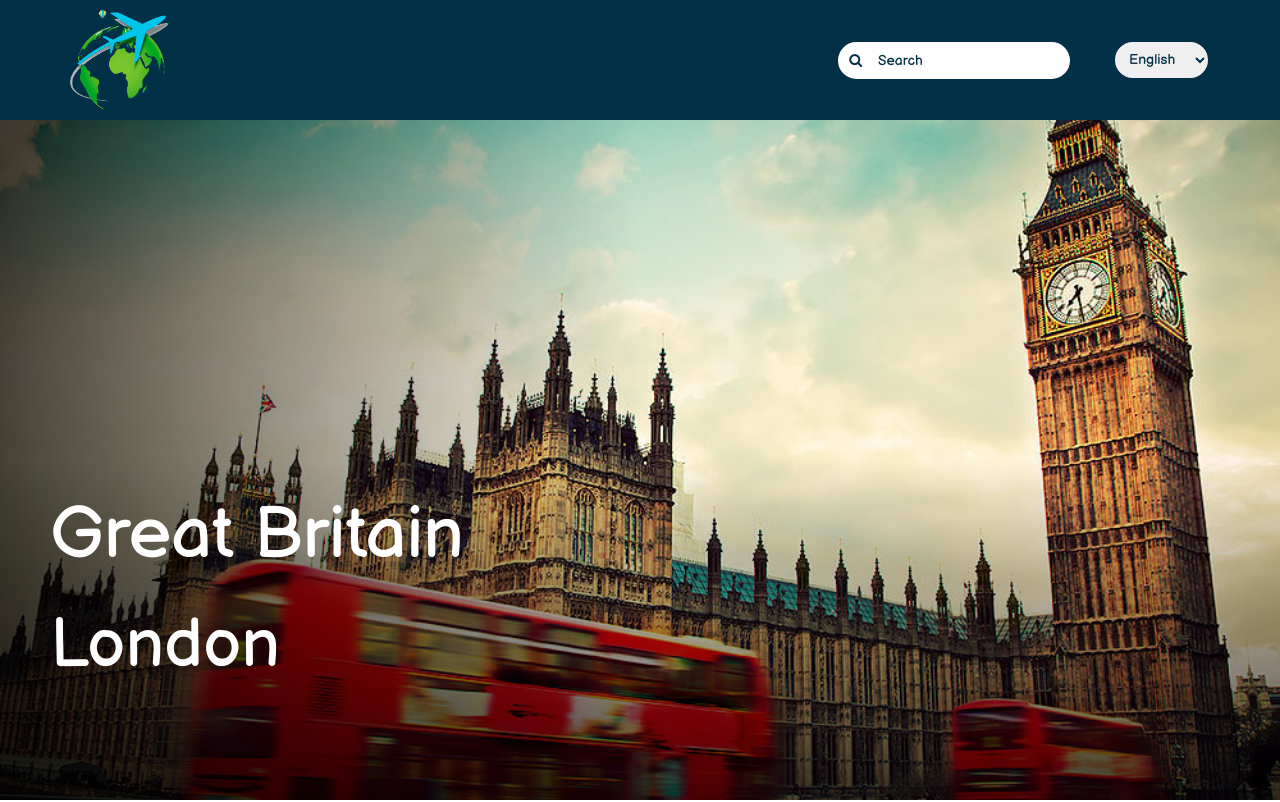
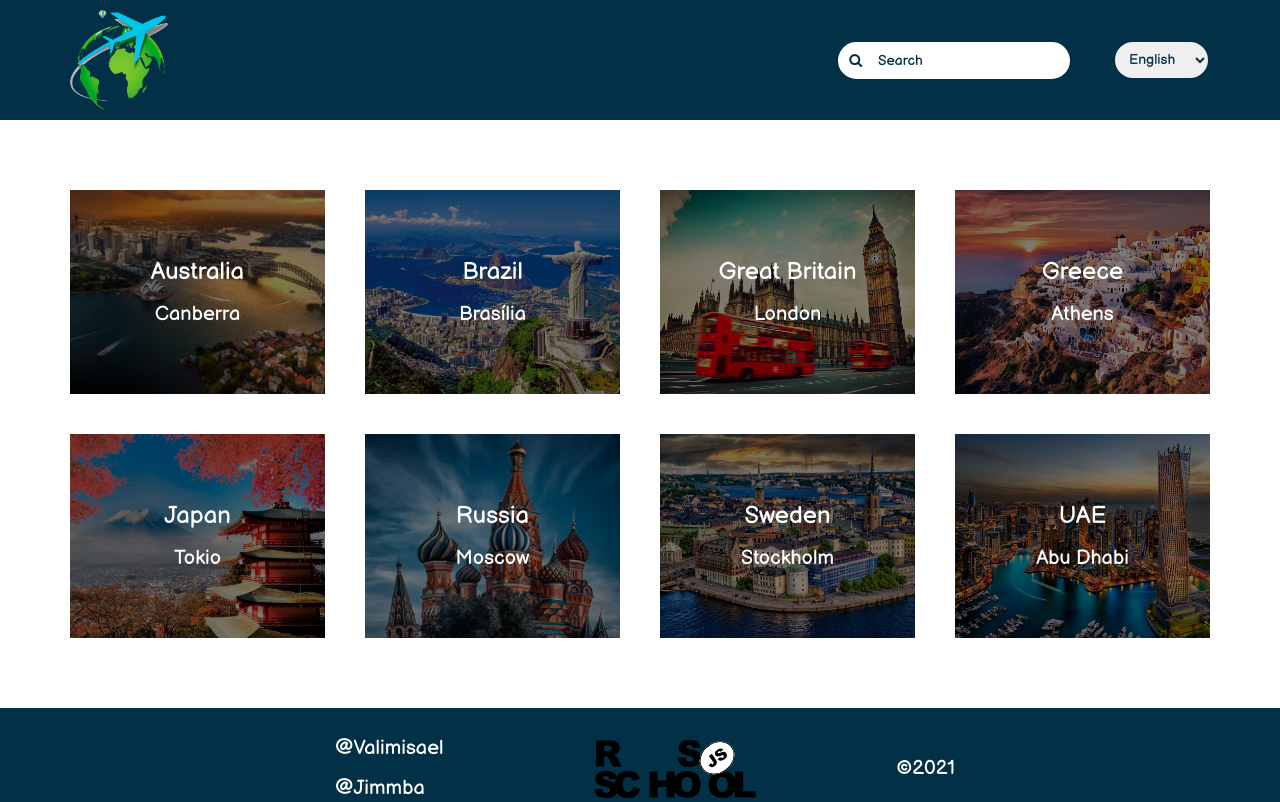
Before and after one commit to Valimisael/travel-app, a React (Create React App) app: page / in a window 1280 px wide. Shown: the top 802 px of the page. Built offline with nearby package versions, Linux system fonts and the light colour scheme.

Commit message:
feat: implement Routing

```diff
--- a/package.json
+++ b/package.json
@@ -10,6 +10,7 @@
     "react": "^17.0.1",
     "react-dom": "^17.0.1",
     "react-image-gallery": "^1.0.9",
+    "react-router-dom": "^5.2.0",
     "react-scripts": "4.0.3",
     "web-vitals": "^1.1.0"
   },
--- a/src/js/Components/Country.js
+++ b/src/js/Components/Country.js
@@ -1,16 +1,18 @@
 import React from 'react';
-import { countries, header } from '../Data/data';
+import { header } from '../Data/data';
 import Gallery from './Gallery';
 
 export default class Country extends React.Component {
   constructor(props) {
     super(props);
     this.settings = this.props.settings;
+    this.country = this.props.country;
   }
   render () {
-    const country = countries[2];
+    const country = this.country;
     const lang = this.settings.lang;
     const data = header[lang];
+
     return (
       <main>
         <div className="hero">
--- a/src/js/Components/Header.js
+++ b/src/js/Components/Header.js
@@ -1,6 +1,7 @@
 import React from 'react';
 import logo from '../../img/logo.png';
 import { header} from '../Data/data';
+import {NavLink} from 'react-router-dom';
 
 export default class Header extends React.Component {
   constructor(props) {
@@ -28,9 +29,9 @@ export default class Header extends React.Component {
 
     return (
       <header className="header">
-        <a href="/" className="header__item logo">
+        <NavLink to="/" className="header__item logo">
           <img className="logo__image" alt="Logo" src={logo} />
-        </a>
+        </NavLink>
         <div className="settings">
           <div className="header__item search">
             <div className="search__field">
--- a/src/js/Components/Main.js
+++ b/src/js/Components/Main.js
@@ -1,5 +1,6 @@
 import React from 'react';
-import { countries } from '../Data/data'
+import { countries } from '../Data/data';
+import {NavLink} from 'react-router-dom';
 
 export default class Main extends React.Component {
   constructor(props) {
@@ -16,13 +17,13 @@ export default class Main extends React.Component {
         {
           countries.map((country, index) => {
             return (
-              <a className="country" href={country.url} key={index}>
+              <NavLink className="country" to={country.url} key={index}>
                 <img src={country.src} alt={country.country} />
                 <div className="country__details">
                   <h2>{country.translations[this.settings.lang].country}</h2>
                   <h3>{country.translations[this.settings.lang].capital}</h3>
                 </div>
-              </a>
+              </NavLink>
             )
           })
         }
--- a/src/js/Components/TravelApp.js
+++ b/src/js/Components/TravelApp.js
@@ -3,6 +3,8 @@ import Header from './Header';
 import Main from './Main';
 import Footer from './Footer';
 import Country from './Country';
+import {BrowserRouter, Route} from 'react-router-dom';
+import {countries} from '../Data/data';
 
 export default class TravelApp extends React.Component {
   constructor(props) {
@@ -13,12 +15,22 @@ export default class TravelApp extends React.Component {
 
   render () {
     return (
-      <div className="wrapper">
-        <Header settings={this.settings} updateState={this.updateState}/>
-        {/* <Main settings={this.settings}/> */}
-        <Country settings={this.settings}/>
-        <Footer />
-      </div>
+      <BrowserRouter>
+        <div className="wrapper">
+          <Header settings={this.settings} updateState={this.updateState}/>
+          <Route exact path="/" render={(props) => <Main {...props} settings={this.settings} />} />
+          {
+            countries.map((country, index) => {
+              return (
+                <div key={index}>
+                  <Route path={country.url} render={(props) => <Country {...props} settings={this.settings} country={country}  />} />
+                </div>
+              )
+            })
+          }
+          <Footer />
+        </div>
+      </BrowserRouter>
     )
   }
 }
--- a/src/js/Data/data.js
+++ b/src/js/Data/data.js
@@ -47,7 +47,8 @@ const header = {
 const countries = [
     {
       src: australia,
-      url: '/',
+      url: '/australia',
+      gallery: englandGallery,
       translations: {
         en: {
           country: 'Australia',
@@ -65,7 +66,8 @@ const countries = [
     },
     {
       src: brazil,
-      url: '/',
+      url: '/brazil',
+      gallery: englandGallery,
       translations: {
         en: {
           country: 'Brazil',
@@ -83,7 +85,7 @@ const countries = [
     },
     {
       src: england,
-      url: '/',
+      url: '/great-britain',
       gallery: englandGallery,
       translations: {
         en: {
@@ -105,7 +107,8 @@ const countries = [
     },
     {
       src: greece,
-      url: '/',
+      url: '/greece',
+      gallery: englandGallery,
       translations: {
         en: {
           country: 'Greece',
@@ -123,7 +126,8 @@ const countries = [
     },
     {
       src: japan,
-      url: '/',
+      url: '/japan',
+      gallery: englandGallery,
       translations: {
         en: {
           country: 'Japan',
@@ -141,7 +145,8 @@ const countries = [
     },
     {
       src: russia,
-      url: '/',
+      url: '/russia',
+      gallery: englandGallery,
       translations: {
         en: {
           country: 'Russia',
@@ -159,7 +164,8 @@ const countries = [
     },
     {
       src: sweden,
-      url: '/',
+      url: '/sweden',
+      gallery: englandGallery,
       translations: {
         en: {
           country: 'Sweden',
@@ -177,7 +183,8 @@ const countries = [
     },
     {
       src: uae,
-      url: '/',
+      url: '/uae',
+      gallery: englandGallery,
       translations: {
         en: {
           country: 'UAE',
```
Also changed, not shown: 1 other file (tests, documents, lock files or other folders).
